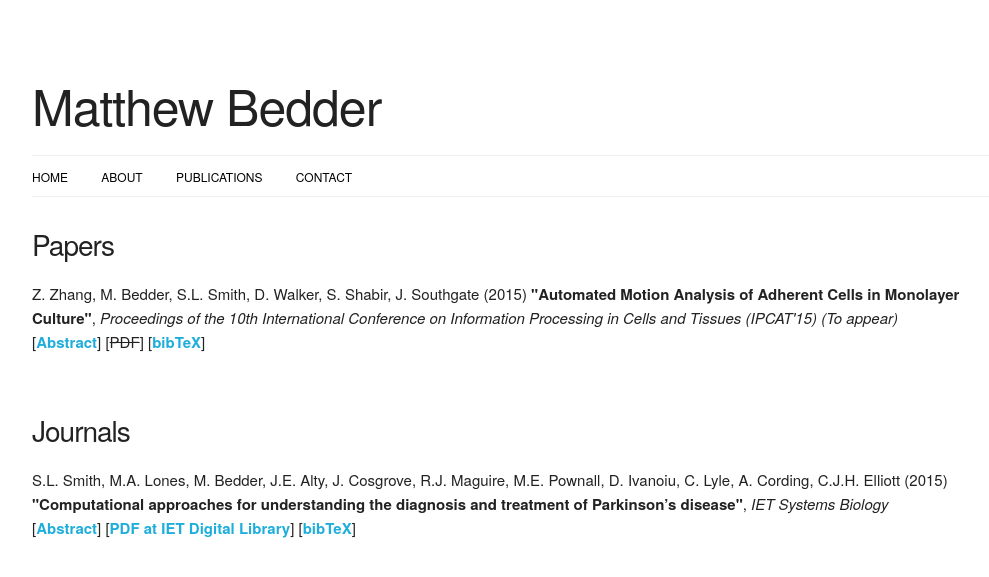
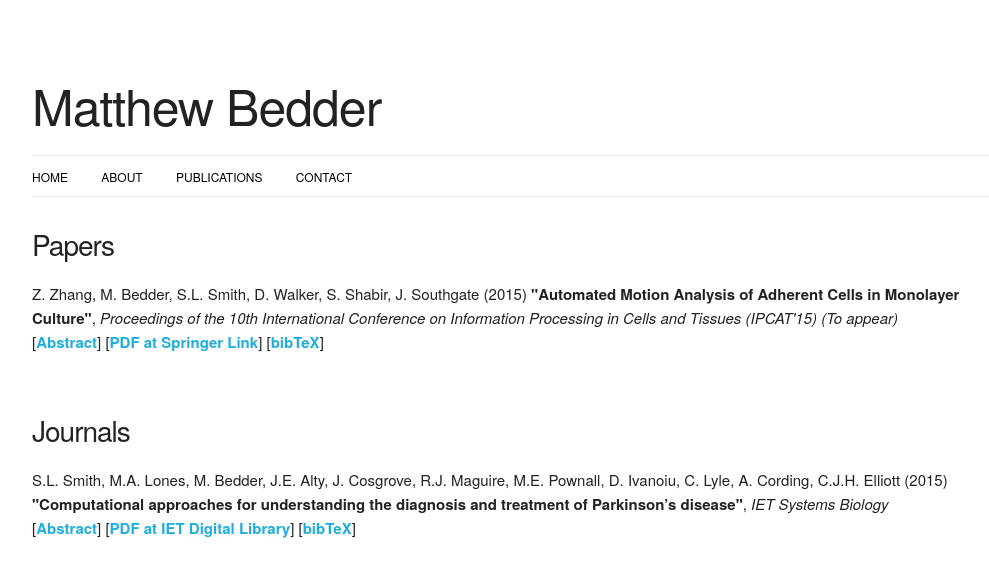
Before and after one commit to bedder/AcademicWebpage, a Jekyll site: the page built from publications/index.md, in a window 1280 px wide. Shown: the top 577 px of the page, without its empty margins (128-1117 px from the left). Built offline with Jekyll 4.4.1, drawn with Linux system fonts in a browser that asks for light colours.

Commit message:
Added link to zhang2015automated paper

```diff
--- a/publications/index.md
+++ b/publications/index.md
@@ -12,7 +12,7 @@ layout: default
 	<span class="notes">(To appear)</span>
 	<div class="links">
 		<span class="links_abstract">[<a href="#zhang2015automated_abstract" class="reveal" rel="zhang2015automated_abstract">Abstract</a>]</span>
-		<span class="links_pdf">[<strike>PDF</strike>]</span>
+		<span class="links_pdf">[<a href="http://link.springer.com/chapter/10.1007/978-3-319-23108-2_16">PDF at Springer Link</a>]</span>
 		<span class="links_bibtex">[<a href="#zhang2015automated_bibtex" class="reveal" rel="zhang2015automated_bibtex">bibTeX</a>]</span>
 	</div>
 	<div class="abstract" id="zhang2015automated_abstract">
```
